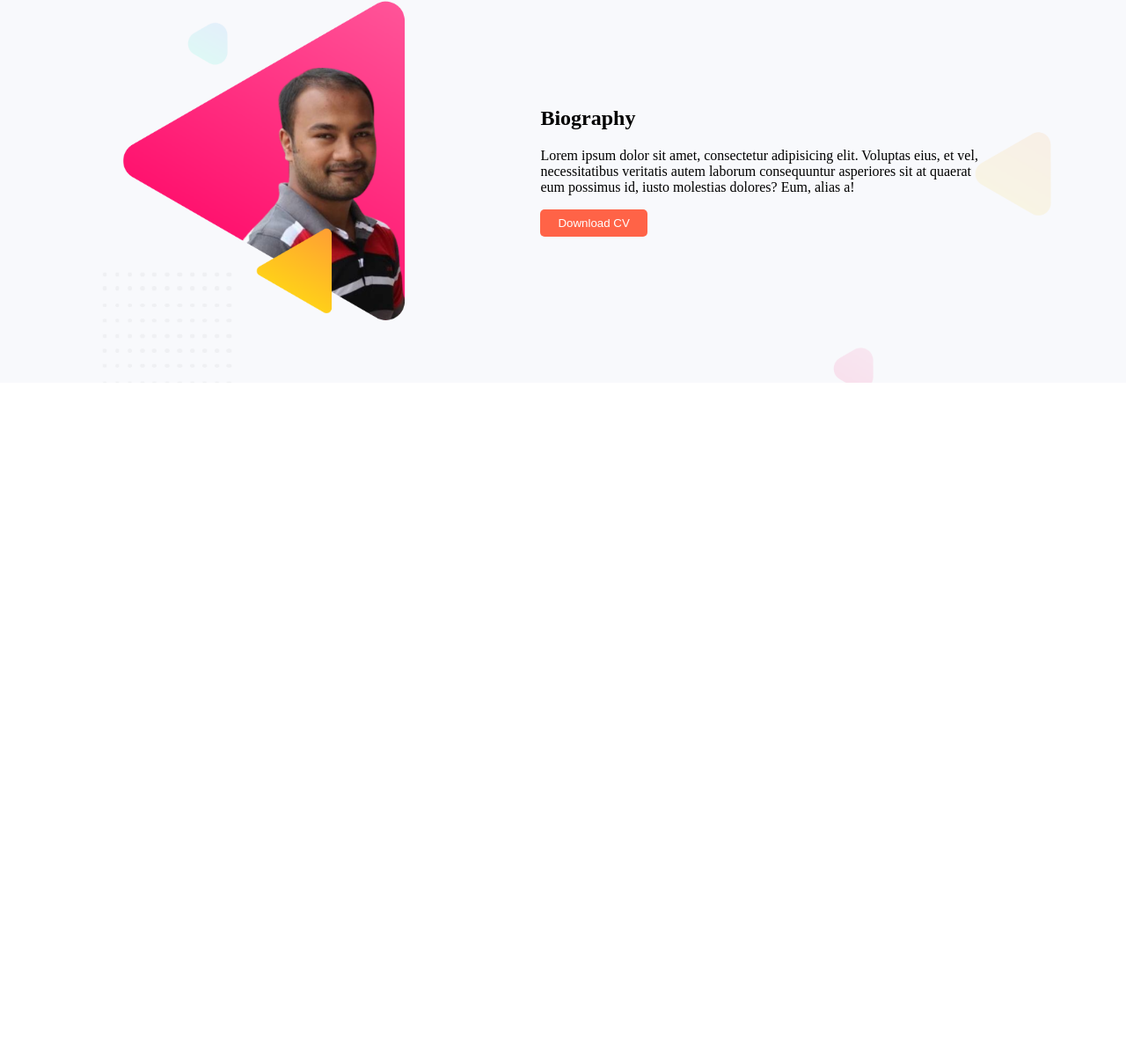
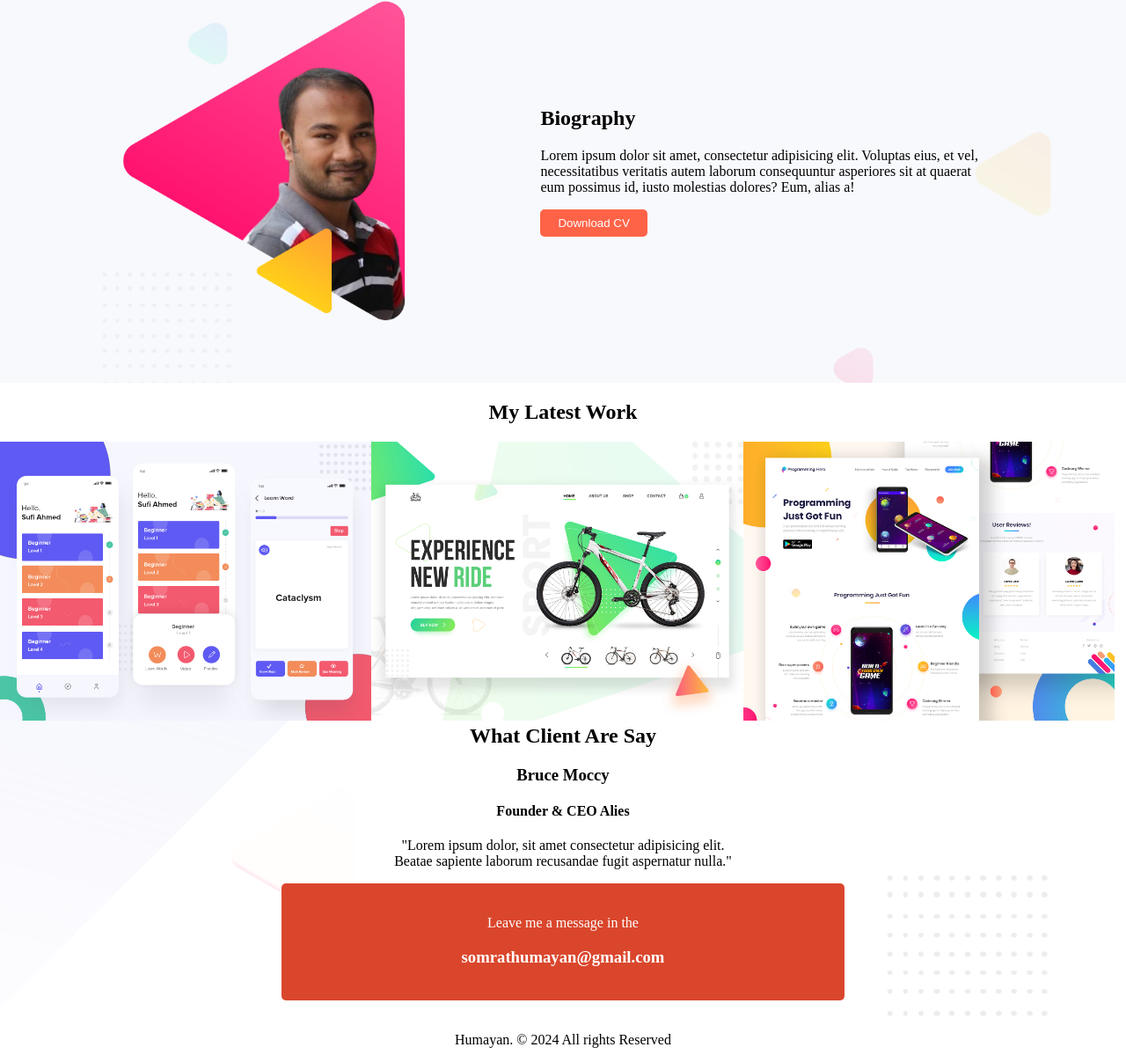
Before and after one commit to somrathumayan/personal-website, a plain HTML site: page index.html in a window 1280 px wide. Shown: the part 565-1772 px from the top of the page at 88% size. Before the commit the page ends 1000 px from the top, so only its background shows below. Drawn offline with Linux system fonts and the light colour scheme.

Commit message:
finished personal website

```diff
--- a/css/style.css
+++ b/css/style.css
@@ -41,3 +41,39 @@ body{
     align-items: center;
     display: flex;
 }
+
+.my-work-area h2{
+    text-align: center;
+}
+.single-work{
+    width: 33%;
+    float: left;
+
+}
+.single-work> img{
+    width: 100%;
+}
+
+#client{
+    padding: 20px 0px;
+}
+.client-area{
+    text-align: center;
+    background-image: url("/img/footer-bg.png");
+    background-repeat: no-repeat;
+    background-size: cover;
+}
+
+.leave-program{
+    width: 600px;
+    background-color: rgb(218, 70, 44);
+    margin: 0 auto;
+    display: block;
+    border-radius: 5px;
+    padding: 20px 20px;
+    color: white;
+}
+
+footer p{
+    text-align: center;
+}
--- a/index.html
+++ b/index.html
@@ -7,6 +7,7 @@
     <link rel="stylesheet" href="css/style.css">
 </head>
 <body>
+    <!-- start top area -->
     <section class="top-area">
         <div class="half-width">
             <h1>Hello I'm</h1>
@@ -18,8 +19,9 @@
             <img src="./img/h1.png" alt="">
         </div>
     </section>
+    <!-- end top area -->
 
-
+    <!-- start biography-area  -->
     <section class="biography-area">
         <div class="half-width">
             <img src="./img/h2.png" alt="">
@@ -31,5 +33,44 @@
             <button class="btn">Download CV</button>
         </div>
     </section>
+    <!-- end biography-area  -->
+
+    <!-- start my work area -->
+     <section class="my-work-area">
+        <h2>My Latest Work</h2>
+        <div class="single-work-area">
+            <div class="single-work">
+                <img src="/img/latest-work/work-1.png" alt="">
+            </div>
+            <div class="single-work">
+                <img src="/img/latest-work/work-2.jpg" alt="">
+            </div>
+            <div class="single-work">
+                <img src="/img/latest-work/work-3.jpg" alt="">
+            </div>
+        </div>
+     </section>
+    <!-- end my work area -->
+
+    <!-- start client area -->
+     <section class="client-area" id="client">
+        <h2>What Client Are Say</h2>
+        <h3>Bruce Moccy</h3>
+        <h4>Founder & CEO Alies</h4>
+        <p>"Lorem ipsum dolor, sit amet consectetur adipisicing elit. <br> Beatae sapiente laborum recusandae fugit aspernatur nulla."</p>
+
+        <div class="leave-program">
+            <p>Leave me a message in the</p>
+            <h3>somrathumayan@gmail.com</h3>
+        </div>
+
+     </section>
+    <!-- end client area -->
+
+    <!-- start footer area -->
+     <footer>
+        <p>Humayan. © 2024 All rights Reserved</p>
+     </footer>
+    <!-- end footer area -->
 </body>
 </html>
```
